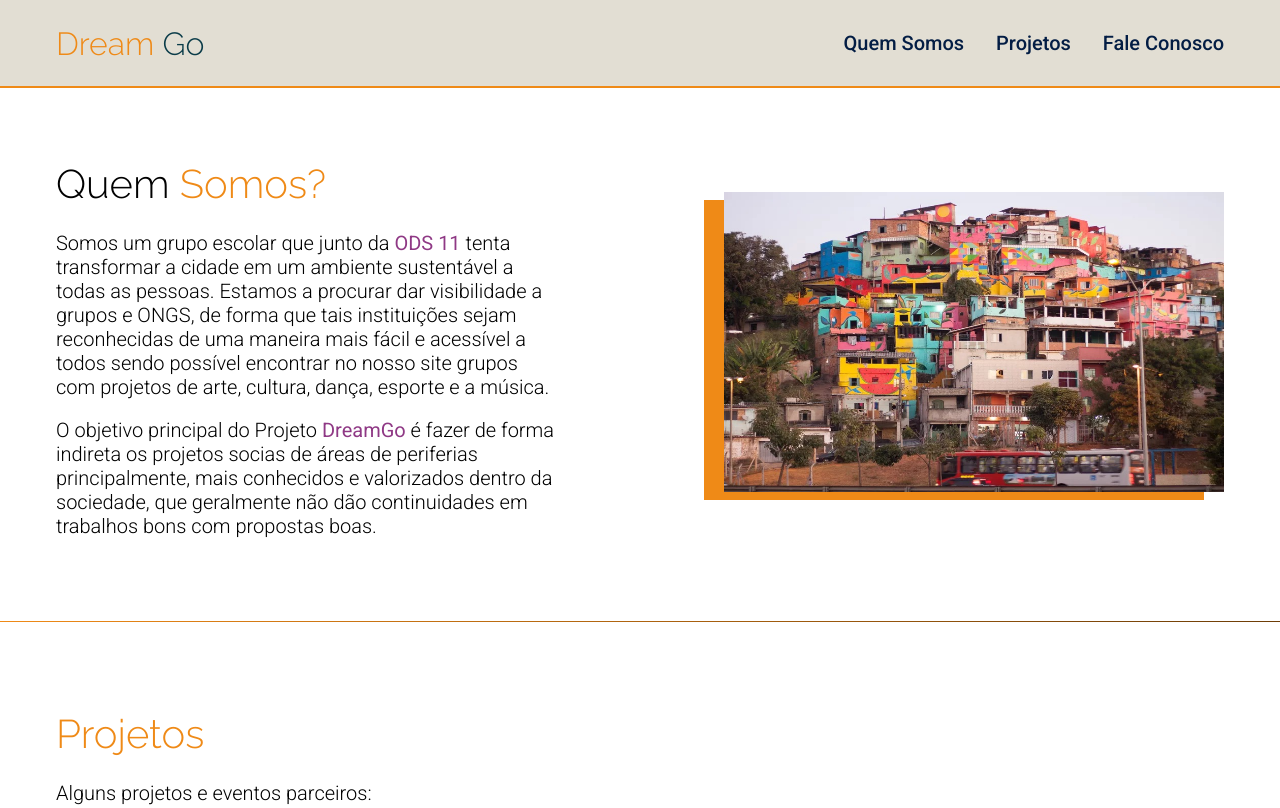
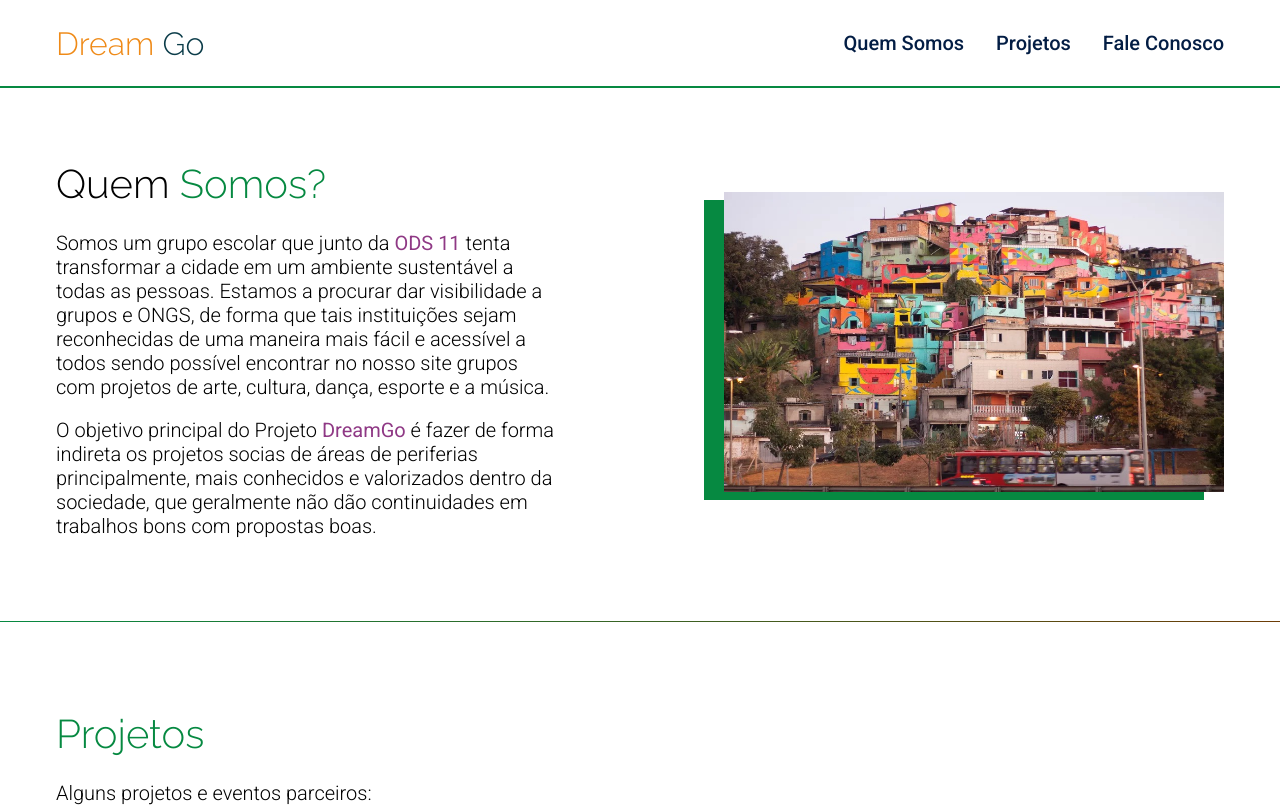
Before and after one commit to circulogameplay/DreamGo, a plain HTML site: page index.html in a window 1280 px wide. Shown: the top 808 px of the page. Drawn offline with Linux system fonts and the light colour scheme.

Commit message:
Mostra 3

```diff
--- a/index.html
+++ b/index.html
@@ -70,7 +70,7 @@
 
 
     <section id="projects">
-      <div class="project_title title" style="color: rgb(239, 138, 23);">Projetos</div>
+      <div class="project_title title" style="color:var(--colorOrange);">Projetos</div>
       <div class="subtitle"><p class="text">Alguns projetos e eventos parceiros:</p></div>
 
       <div class="container_projects">
--- a/style.css
+++ b/style.css
@@ -16,7 +16,7 @@ body,html{
 :root{
   font-size: 16px;
   --textFont:Raleway;
-  --colorOrange:rgb(239, 138, 23);
+  --colorOrange:#068941;
   --colorLinks:rgb(59, 178, 115);
   --colorViolet:rgb(143, 57, 133);
 }
@@ -32,7 +32,7 @@ body,html{
   justify-content: space-between;
   display: flex;
   align-items: center;
-  background: rgba(219, 214, 201, 0.8);
+  background:#ffffff;
 
   position: fixed;
   top: 0;
```
